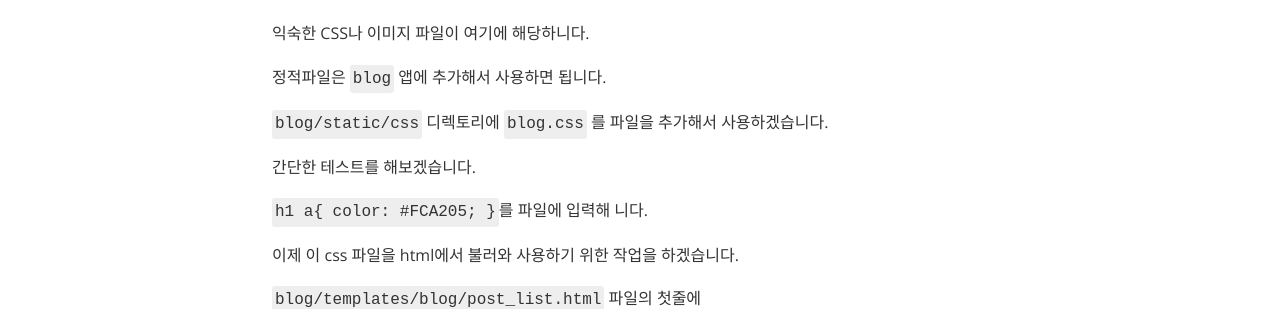
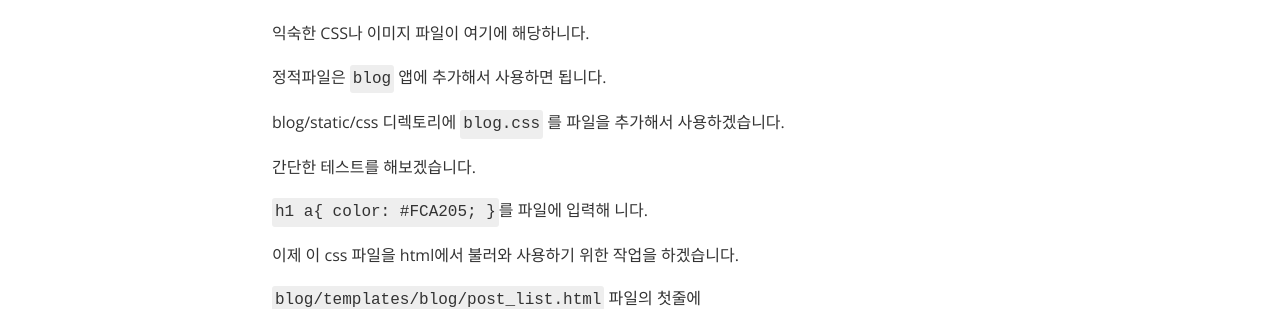
Before and after one commit to sangmunjeong/sangmunjeong.github.io, a Jekyll site: the page built from _posts/2019-06-19-python_djangostart10.markdown, in a window 1280 px wide. Shown: the part 717-1026 px from the top of the page. Built offline with Jekyll 4.4.1, drawn with Linux system fonts in a browser that asks for light colours; nearby versions of some CDN libraries.

```diff
--- a/_posts/2019-06-19-python_djangostart10.markdown
+++ b/_posts/2019-06-19-python_djangostart10.markdown
@@ -31,7 +31,7 @@ tags: python django
 
 정적파일은 `blog` 앱에 추가해서 사용하면 됩니다.
 
-`blog/static/css` 디렉토리에 `blog.css` 를 파일을 추가해서 사용하겠습니다.
+blog/static/css 디렉토리에 `blog.css` 를 파일을 추가해서 사용하겠습니다.
 
 간단한 테스트를 해보겠습니다.
 
```
